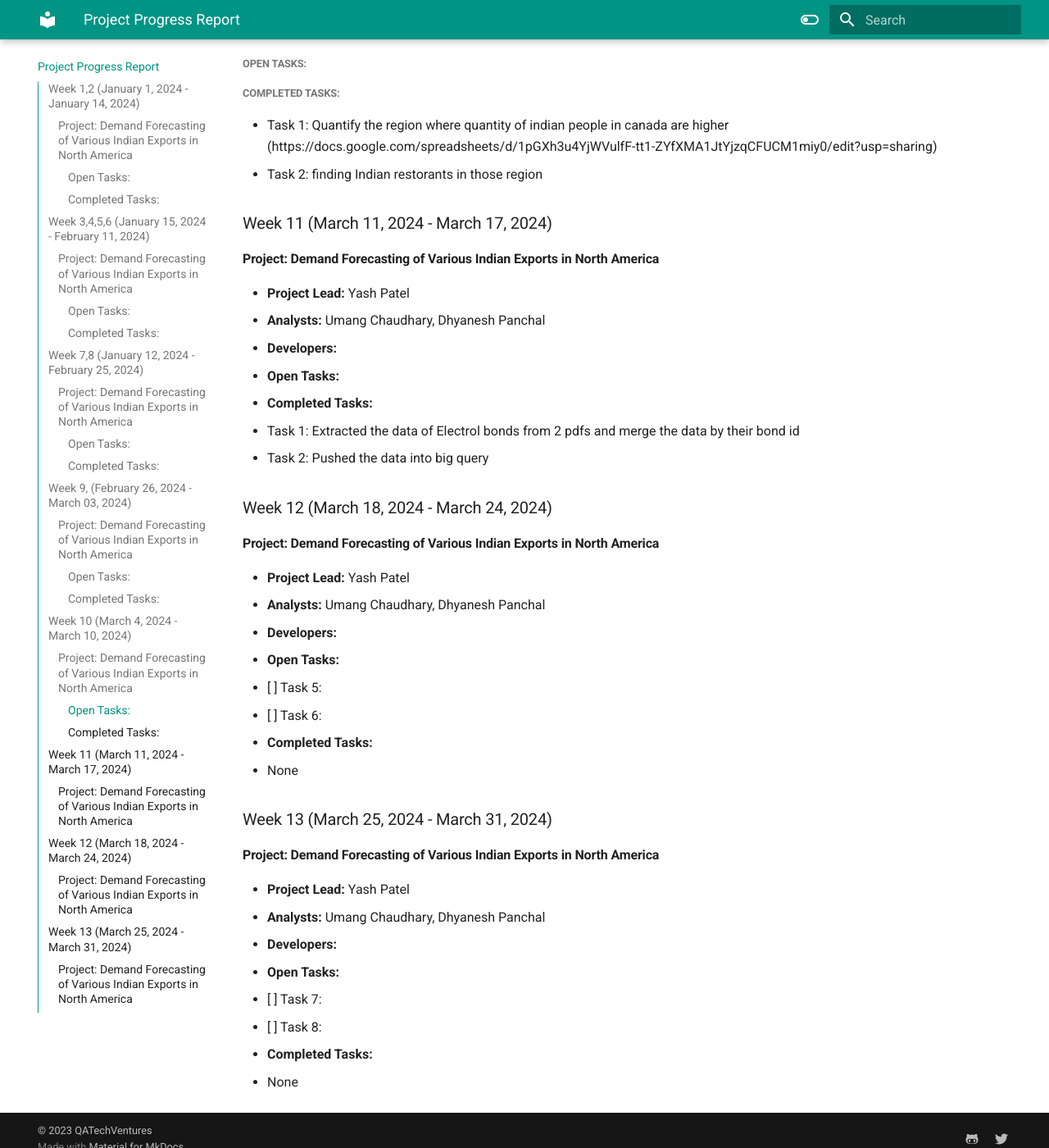
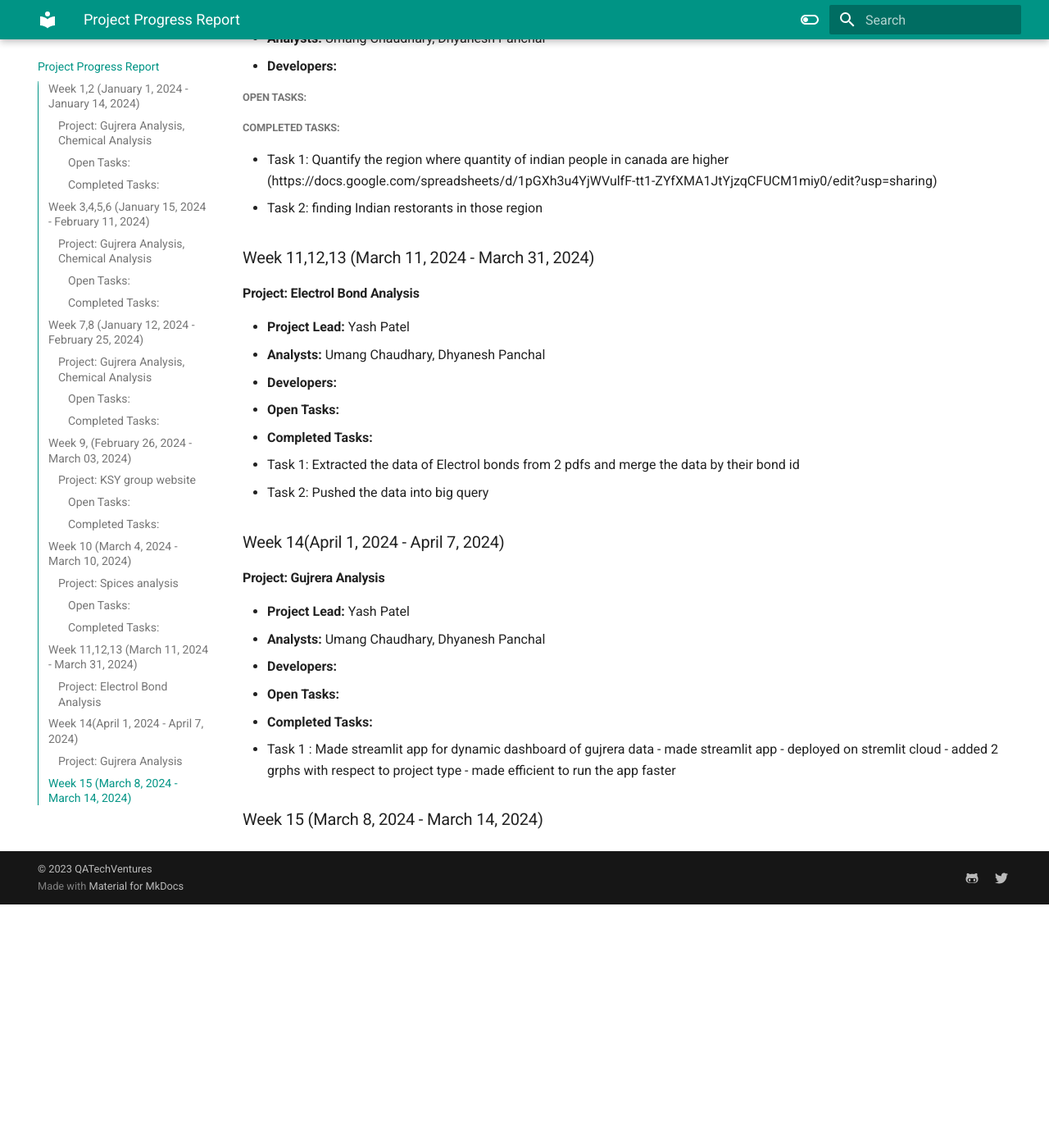
Before and after one commit to QAVentures/qaTechVentures-mkdoc-material, an MkDocs documentation site: the page built from docs/weekly tracker.md, in a window 1280 px wide and 1400 px high, scrolled down 2168 px. Shown: the whole window at 82% size. Built offline with MkDocs 1.6.1 and Material for MkDocs 9.7.7, drawn with Linux system fonts in a browser that asks for light colours; after the commit the page ends 3271 px from its top, so only the background shows below that; some of the changed text lies outside the part shown.

Commit message:
streamlit work is added

```diff
--- a/docs/weekly tracker.md
+++ b/docs/weekly tracker.md
@@ -2,7 +2,7 @@
 
 ### Week 1,2 (January 1, 2024 - January 14, 2024)
 
-#### Project:  Demand Forecasting of Various Indian Exports in North America
+#### Project:  Gujrera Analysis, Chemical Analysis
 
 - **Project Lead:** Yash Patel
 - **Analysts:** Umang Chaudhary, Dhyanesh Panchal
@@ -11,13 +11,15 @@
   -  Task 1: Implementing Parallel processing for updated Gujrera Script
 ##### **Completed Tasks:**
   - Task 1: Perform Web scraping using Selenium library for Gujrera Website (Umang)
+        - decided to go with request and beutiful soup library
+
   - Task 2: Web scarping for chemical website  (Dhyanesh)
 
 
 
 ### Week 3,4,5,6 (January 15, 2024 - February 11, 2024)
 
-#### Project:  Demand Forecasting of Various Indian Exports in North America
+#### Project:  Gujrera Analysis, Chemical Analysis
 
 - **Project Lead:** Yash Patel
 - **Analysts:** Umang Chaudhary, Dhyanesh Panchal
@@ -36,7 +38,7 @@
 
 ### Week 7,8 (January 12, 2024 - February 25, 2024)
 
-#### Project:  Demand Forecasting of Various Indian Exports in North America
+#### Project: Gujrera Analysis, Chemical Analysis
 
 - **Project Lead:** Yash Patel
 - **Analysts:** Umang Chaudhary, Dhyanesh Panchal
@@ -51,7 +53,7 @@
 
 ### Week 9, (February 26, 2024 - March 03, 2024)
 
-#### Project: Demand Forecasting of Various Indian Exports in North America
+#### Project: KSY group website
 
 - **Project Lead:** Yash Patel
 - **Analysts:** Umang Chaudhary, Dhyanesh Panchal
@@ -65,7 +67,7 @@
 
 ### Week 10 (March 4, 2024 - March 10, 2024)
 
-#### Project: Demand Forecasting of Various Indian Exports in North America
+#### Project: Spices analysis
 
 - **Project Lead:** Yash Patel
 - **Analysts:** Umang Chaudhary, Dhyanesh Panchal
@@ -76,9 +78,9 @@
   -  Task 1: Quantify the region where quantity of indian people in canada are higher (https://docs.google.com/spreadsheets/d/1pGXh3u4YjWVulfF-tt1-ZYfXMA1JtYjzqCFUCM1miy0/edit?usp=sharing)
   -  Task 2: finding Indian restorants in those region
 
-### Week 11 (March 11, 2024 - March 17, 2024)
+### Week 11,12,13 (March 11, 2024 - March 31, 2024)
 
-#### Project: Demand Forecasting of Various Indian Exports in North America
+#### Project: Electrol Bond Analysis
 
 - **Project Lead:** Yash Patel
 - **Analysts:** Umang Chaudhary, Dhyanesh Panchal
@@ -89,30 +91,22 @@
   - Task 1: Extracted the data of Electrol bonds from 2 pdfs and merge the data by their bond id
   - Task 2: Pushed the data into big query
 
-### Week 12 (March 18, 2024 - March 24, 2024)
+### Week 14(April 1, 2024 - April 7, 2024)
 
-#### Project: Demand Forecasting of Various Indian Exports in North America
+#### Project: Gujrera Analysis
 
 - **Project Lead:** Yash Patel
 - **Analysts:** Umang Chaudhary, Dhyanesh Panchal
 - **Developers:**
 
 - **Open Tasks:**
-  - [ ] Task 5:
-  - [ ] Task 6:
+
 - **Completed Tasks:**
-  - None
+  - Task 1 : Made streamlit app for dynamic dashboard of gujrera data
+          - made streamlit app
+          - deployed on stremlit cloud
+          - added 2 grphs with respect to project type
+          - made efficient to run the app faster
 
-### Week 13 (March 25, 2024 - March 31, 2024)
 
-#### Project: Demand Forecasting of Various Indian Exports in North America
-
-- **Project Lead:** Yash Patel
-- **Analysts:** Umang Chaudhary, Dhyanesh Panchal
-- **Developers:**
-
-- **Open Tasks:**
-  - [ ] Task 7:
-  - [ ] Task 8:
-- **Completed Tasks:**
-  - None
+### Week 15 (March 8, 2024 - March 14, 2024)
```
Also changed, not shown: docs/Gujrera.md (+7 -0 lines).
